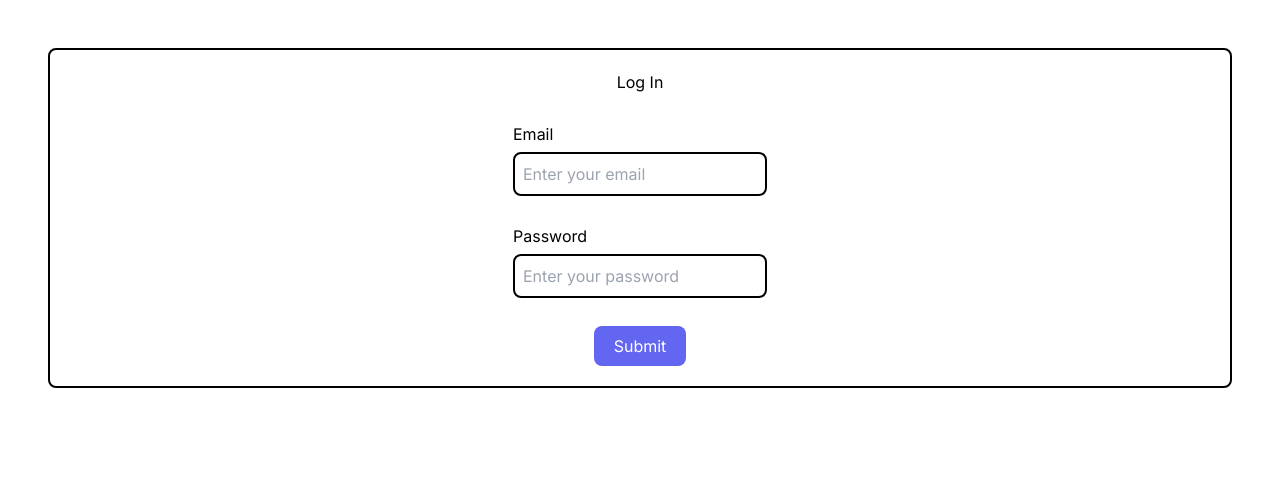
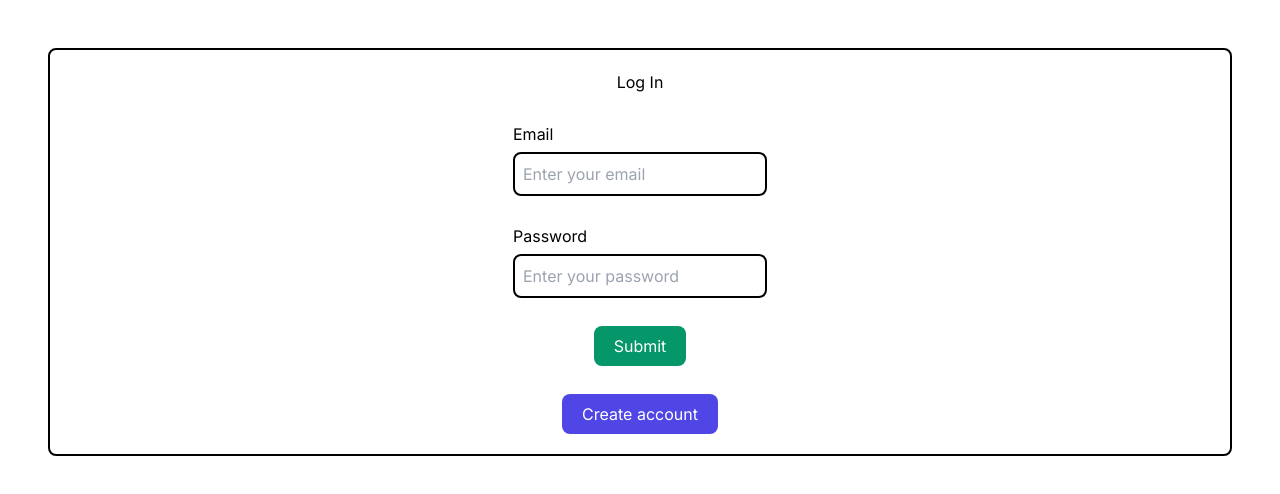
Before and after one commit to kravcov7/hackathon, a Next.js app: page /form in a window 1280 px wide. Shown: the top 494 px of the page. Built offline with nearby package versions, Linux system fonts and the light colour scheme.

Commit message:
feat: add create account button

```diff
--- a/app/ui/login-form.tsx
+++ b/app/ui/login-form.tsx
@@ -27,9 +27,15 @@ export default function LoginForm() {
       </label>
       <button
         type="submit"
-        className="py-2 px-5 rounded-lg bg-indigo-500 text-white"
+        className="py-2 px-5 rounded-lg bg-emerald-600 text-white"
       >
         Submit
+      </button>
+      <button
+        type="button"
+        className="py-2 px-5 rounded-lg bg-indigo-600 text-white"
+      >
+        Create account
       </button>
     </form>
   );
```
